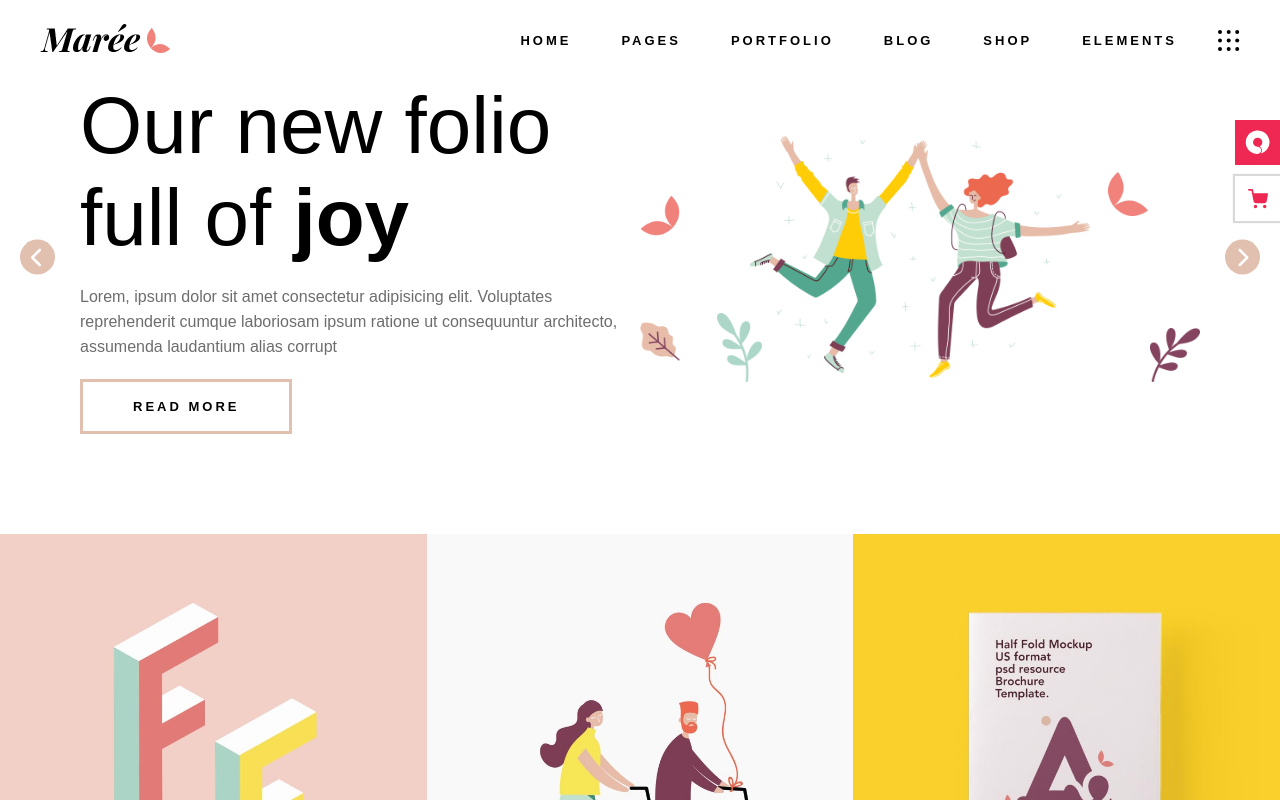
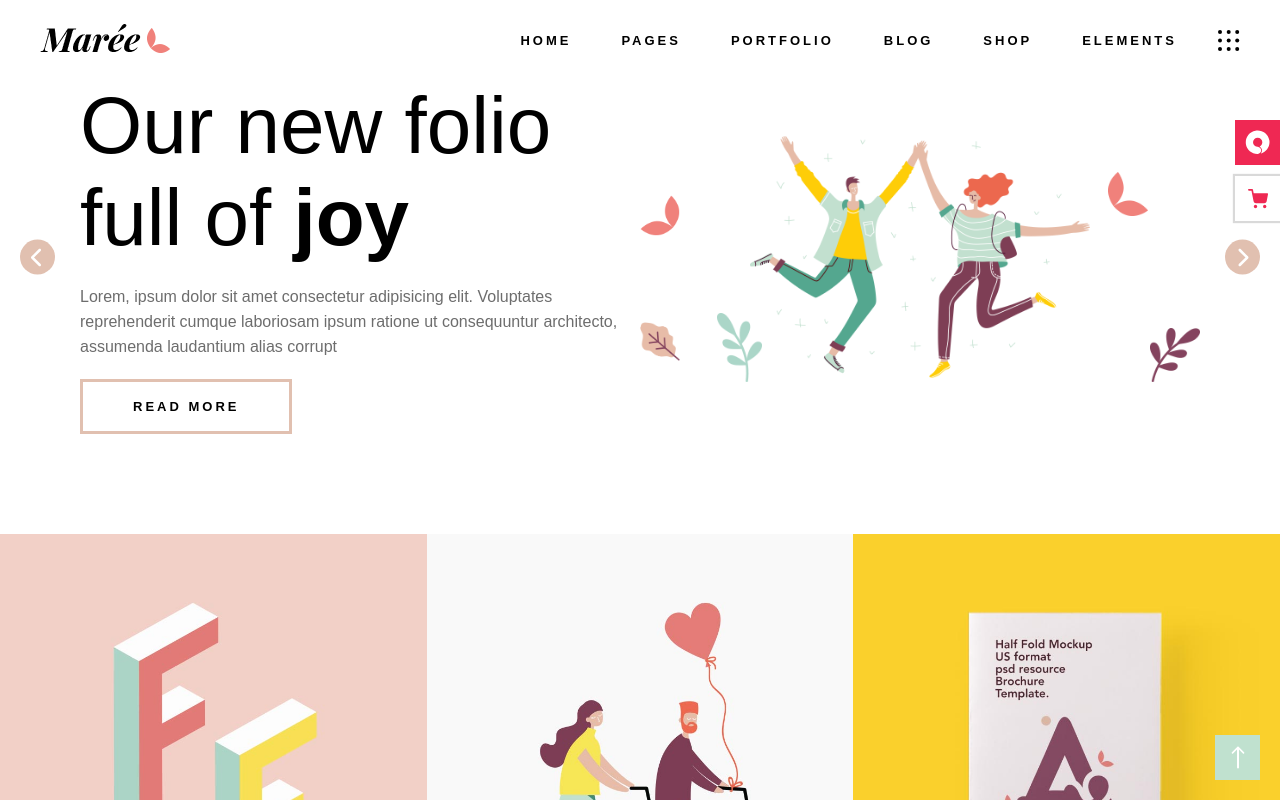
Before and after one commit to RiccardoBasso01/proj-html-vuejs, a Vue app: page / in a window 1280 px wide. Shown: the top 800 px of the page. Built offline with nearby package versions, Linux system fonts and the light colour scheme; a web font is replaced by a local one.

Commit message:
fix freccia back to top

```diff
--- a/src/components/BaseSidePopUp.vue
+++ b/src/components/BaseSidePopUp.vue
@@ -74,11 +74,9 @@ a {
 
 // Frecia back to top
 .back-to-top {
-    @include pop_up($bottom: 20px, $right: auto, $background-color: $bg-otto-ice, $color: white, $position: sticky);
-    left: 20px;
+    @include pop_up($bottom: 20px, $right: 20px, $background-color: $bg-otto-ice, $color: white, $position: fixed);
     width: 45px;
-    margin-top: calc(100vh + 50px);
-    margin-right: 0;
+    margin-top: 100vh;
 
     img {
         width: 20px;
```
